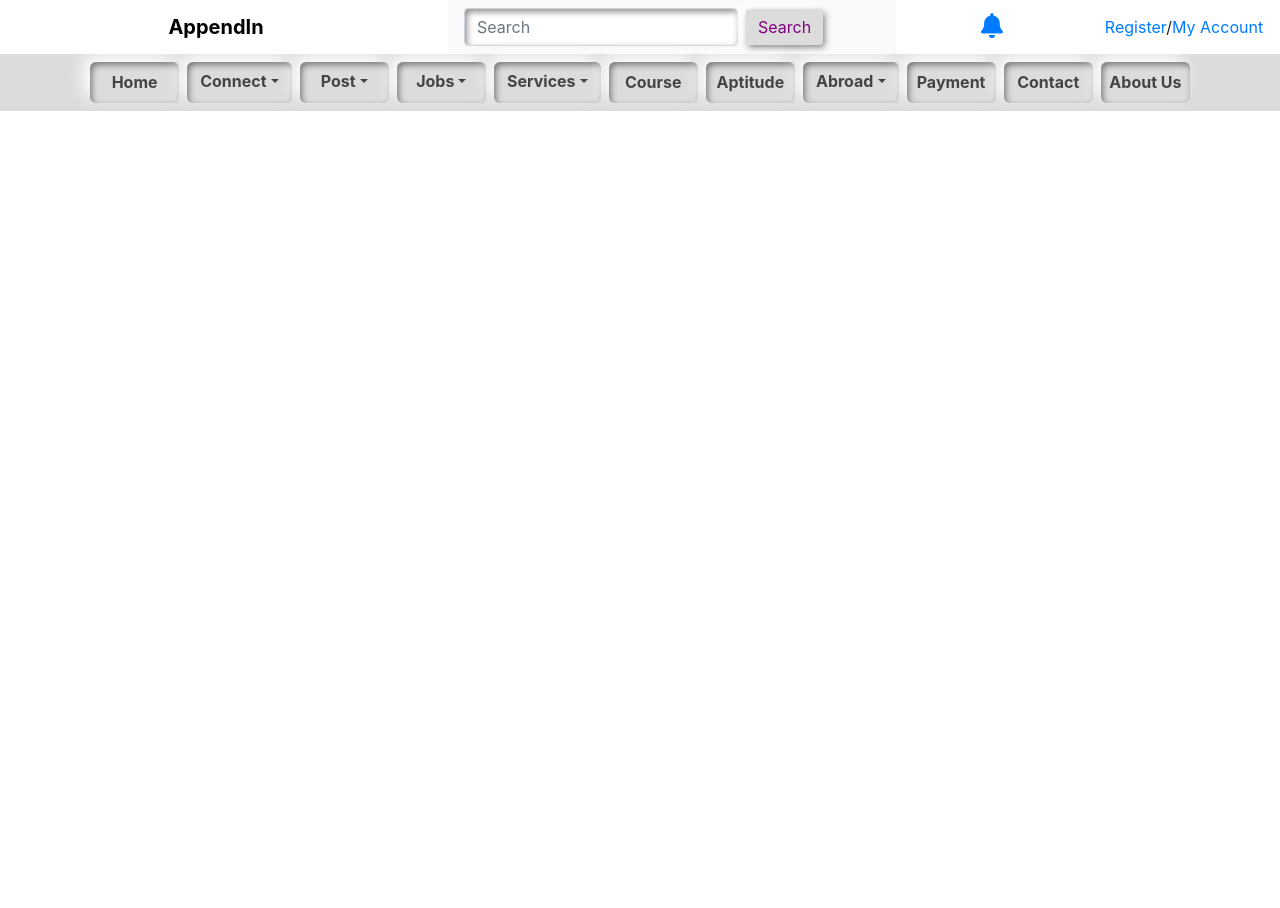
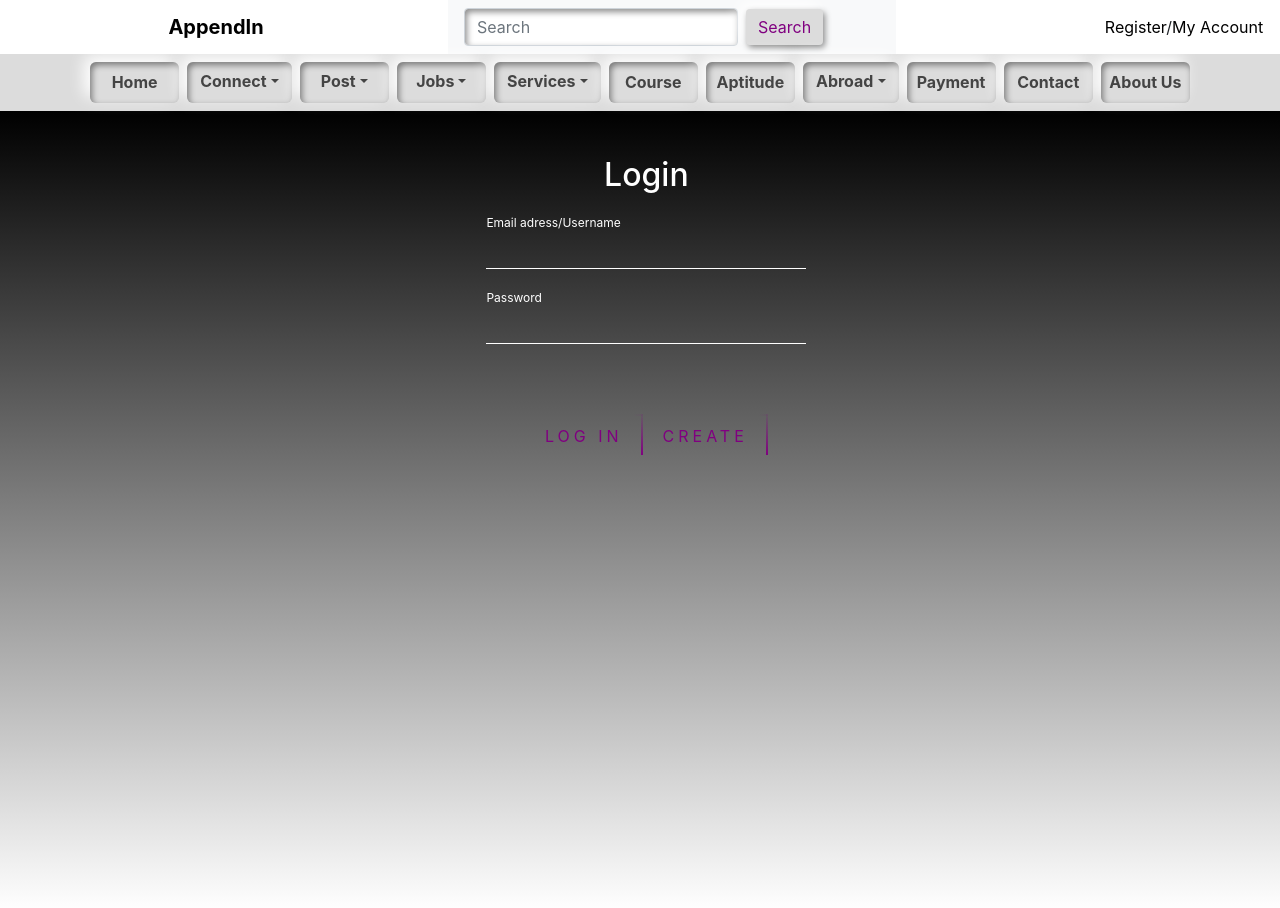
Before and after one commit to Talha-Jubaer-Prantor/platform, a React (Create React App) app: page /login in a window 1280 px wide. Shown: the top 908 px of the page. Before the commit the page ends 800 px from the top, so only its background shows below. Built offline with nearby package versions, Linux system fonts and the light colour scheme.

Commit message:
adding css

```diff
--- a/src/App.js
+++ b/src/App.js
@@ -3,6 +3,7 @@ import './App.css';
 import AboutUs from './components/AboutUs/AboutUs';
 import Contact from './components/Contacts/Contact';
 import Home from './components/Home/Home';
+import Login from './components/Login/Login';
 import Navbar from './components/navbar/Navbar';
 
 function App() {
@@ -13,6 +14,8 @@ function App() {
       <Route path='/' element={<Home></Home>}></Route>
       <Route path='/contact' element={<Contact></Contact>}></Route>
       <Route path='/aboutus' element={<AboutUs></AboutUs>}></Route>
+      <Route path='/login' element={<Login></Login>}></Route>
+
 
     </Routes>
 
--- a/src/components/AboutUs/AboutUs.css
+++ b/src/components/AboutUs/AboutUs.css
@@ -13,7 +13,8 @@ section {
 }
 .experince-header-set{
     padding-right:10px;
-    background: #111322;
+    background: purple;
+    color: white;
 }
 
 .experince-alt {
@@ -164,7 +165,7 @@ section {
     display: flex;
     top: 50%;
     left: 0;
-    background: #272a47;
+    background: purple;
     height: 10%;
     width: 100%;
     z-index: -1;
--- a/src/components/AboutUs/AboutUs.js
+++ b/src/components/AboutUs/AboutUs.js
@@ -2,25 +2,7 @@ import React from "react";
 import "./AboutUs.css";
 
 const AboutUs = () => {
-  // var swiper2 = new Swiper('.swiper2', {
-  //     effect:"coverflow",
-  //             direction: 'horizontal',
-  //             loop: true,
-  //             autoplay: {
-  //             disableOnInteraction: false,
-  //             pauseOnMouseEnter: true,
-  //             },
-  //             pagination: {
-  //             el: ".swiper-pagination1",
-  //             clickable:true,
-  //             },
-  //             coverflowEffect:{
-  //                 slideShadows: false,
-  //                 rotate:20,
-  //                 scale:0.70,
-  //             }
 
-  //     });
 
   return (
     <div>
@@ -31,7 +13,7 @@ const AboutUs = () => {
             <div class="container">
               <div class="section-box-container">
                 <div class="experince-header">
-                  <span class="experince-header-set">About me</span>
+                  <span class="experince-header-set">About Us</span>
                 </div>
                 <div class="about-container">
                   <div class="about-me-section">
@@ -97,14 +79,8 @@ const AboutUs = () => {
             <div class="comment-section-container">
               <div class="comment-section">
 
-                {/* <marquee behavior="slide" direction="left">
-                    <div className="marque-slide">
-                        Lorem ipsum dolor, sit amet consectetur adip
-                    </div>
-                    <div className="marque-slide">
-                        Lorem ipsum dolor, sit amet consectetur adip
-                    </div>
-                </marquee> */}
+
+
 
 
               </div>
@@ -112,7 +88,6 @@ const AboutUs = () => {
           </div>
         </div>
       </section>
-      <script src="https://cdn.jsdelivr.net/npm/swiper/swiper-bundle.min.js"></script>
       {/* <script> */}
 
       {/* </script> */}
--- a/src/components/Contacts/Contact.css
+++ b/src/components/Contacts/Contact.css
@@ -0,0 +1,17 @@
+.border{
+    box-shadow:  2px 3px 6px #00000073, -6px -6px 16px white;
+    background-color: gainsboro;
+}
+
+.my-5{
+    background-color: gainsboro;
+}
+
+.my-3{
+
+    background-color: gainsboro;
+}
+
+.p-4{
+    padding: 0;
+}
--- /dev/null
+++ b/src/components/Login/Login.css
@@ -0,0 +1,171 @@
+.login-container{
+    background: linear-gradient(black,white);
+    height: 100vh;
+    width: 100%;
+}
+
+.login-box {
+    /* position: absolute;
+    top: 50%;
+    left: 50%;
+    width: 400px;
+    padding: 40px;
+    transform: translate(-50%, -50%);
+    background: rgba(0,0,0,.5);
+    box-sizing: border-box;
+    box-shadow: 0 15px 25px rgba(0,0,0,.6);
+    border-radius: 10px; */
+    width: 25%;
+    margin-left: 38%;
+    padding-top: 45px;
+  }
+
+  .login-box h2 {
+    margin: 0 0 30px;
+    padding: 0;
+    color: #fff;
+    text-align: center;
+  }
+
+  .login-box .user-box {
+    position: relative;
+  }
+
+  .login-box .user-box input {
+    width: 100%;
+    padding: 10px 0;
+    font-size: 16px;
+    color: #fff;
+    margin-bottom: 30px;
+    border: none;
+    border-bottom: 1px solid #fff;
+    outline: none;
+    background: transparent;
+  }
+  .login-box .user-box label {
+    position: absolute;
+    top:0;
+    left: 0;
+    padding: 10px 0;
+    font-size: 16px;
+    color: #fff;
+    pointer-events: none;
+    transition: .5s;
+  }
+
+  .login-box .user-box input:focus ~ label,
+  .login-box .user-box input:valid ~ label {
+    top: -20px;
+    left: 0;
+    color: purple;
+    font-size: 12px;
+  }
+
+  .login-box form a {
+    position: relative;
+    display: inline-block;
+    padding: 10px 20px;
+    color: purple;
+    font-size: 16px;
+    text-decoration: none;
+    text-transform: uppercase;
+    overflow: hidden;
+    transition: .5s;
+    margin-top: 40px;
+    letter-spacing: 4px
+  }
+
+  .login-box a:hover {
+    background: purple;
+    color: #fff;
+    border-radius: 5px;
+    box-shadow: 0 0 5px purple,
+                0 0 25px purple,
+                0 0 50px purple,
+                0 0 100px purple;
+  }
+
+  .login-box a span {
+    position: absolute;
+    display: block;
+  }
+
+  .login-box a span:nth-child(1) {
+    top: 0;
+    left: -100%;
+    width: 100%;
+    height: 2px;
+    background: linear-gradient(90deg, transparent, purple);
+    animation: btn-anim1 1s linear infinite;
+  }
+
+  @keyframes btn-anim1 {
+    0% {
+      left: -100%;
+    }
+    50%,100% {
+      left: 100%;
+    }
+  }
+
+  .login-box a span:nth-child(2) {
+    top: -100%;
+    right: 0;
+    width: 2px;
+    height: 100%;
+    background: linear-gradient(180deg, transparent, purple);
+    animation: btn-anim2 1s linear infinite;
+    animation-delay: .25s
+  }
+
+  @keyframes btn-anim2 {
+    0% {
+      top: -100%;
+    }
+    50%,100% {
+      top: 100%;
+    }
+  }
+
+  .login-box a span:nth-child(3) {
+    bottom: 0;
+    right: -100%;
+    width: 100%;
+    height: 2px;
+    background: linear-gradient(270deg, transparent, purple);
+    animation: btn-anim3 1s linear infinite;
+    animation-delay: .5s
+  }
+
+  @keyframes btn-anim3 {
+    0% {
+      right: -100%;
+    }
+    50%,100% {
+      right: 100%;
+    }
+  }
+
+  .login-box a span:nth-child(4) {
+    bottom: -100%;
+    left: 0;
+    width: 2px;
+    height: 100%;
+    background: linear-gradient(360deg, transparent, purple);
+    animation: btn-anim4 1s linear infinite;
+    animation-delay: .75s
+  }
+
+  @keyframes btn-anim4 {
+    0% {
+      bottom: -100%;
+    }
+    50%,100% {
+      bottom: 100%;
+    }
+  }
+
+  a {
+    color: white;
+    text-decoration: none;
+  }
--- /dev/null
+++ b/src/components/Login/Login.js
@@ -0,0 +1,39 @@
+import React from 'react';
+import "./Login.css"
+
+const Login = () => {
+    return (
+        <div className='login-container'>
+<div class="login-box">
+  <h2>Login</h2>
+  <form>
+    <div class="user-box">
+      <input type="text" name="" required=""/>
+      <label style={{color:"white"}} >Email adress/Username</label>
+    </div>
+    <div class="user-box">
+      <input type="password" name="" required=""/>
+      <label style={{color:"white"}} >Password</label>
+    </div>
+    <a href="/">
+      <span></span>
+      <span></span>
+      <span></span>
+      <span></span>
+      Log in
+    </a>
+    <a href="/">
+      <span></span>
+      <span></span>
+      <span></span>
+      <span></span>
+      Create
+    </a>
+  </form>
+</div>
+
+        </div>
+    );
+};
+
+export default Login;
--- a/src/components/navbar/Navbar.js
+++ b/src/components/navbar/Navbar.js
@@ -35,7 +35,7 @@ const Navbar = () => {
             </a>
         </div>
         <div>
-            <a href="/">Register</a>/<a href="/">My Account</a>
+            <a href="/register" style={{color:"black"}}>Register</a>/<a style={{color:"black"}} href="/login">My Account</a>
 
         </div>
       </div>
```
Also changed, not shown: src/components/Contacts/Contact.js (+17 -16 lines).
